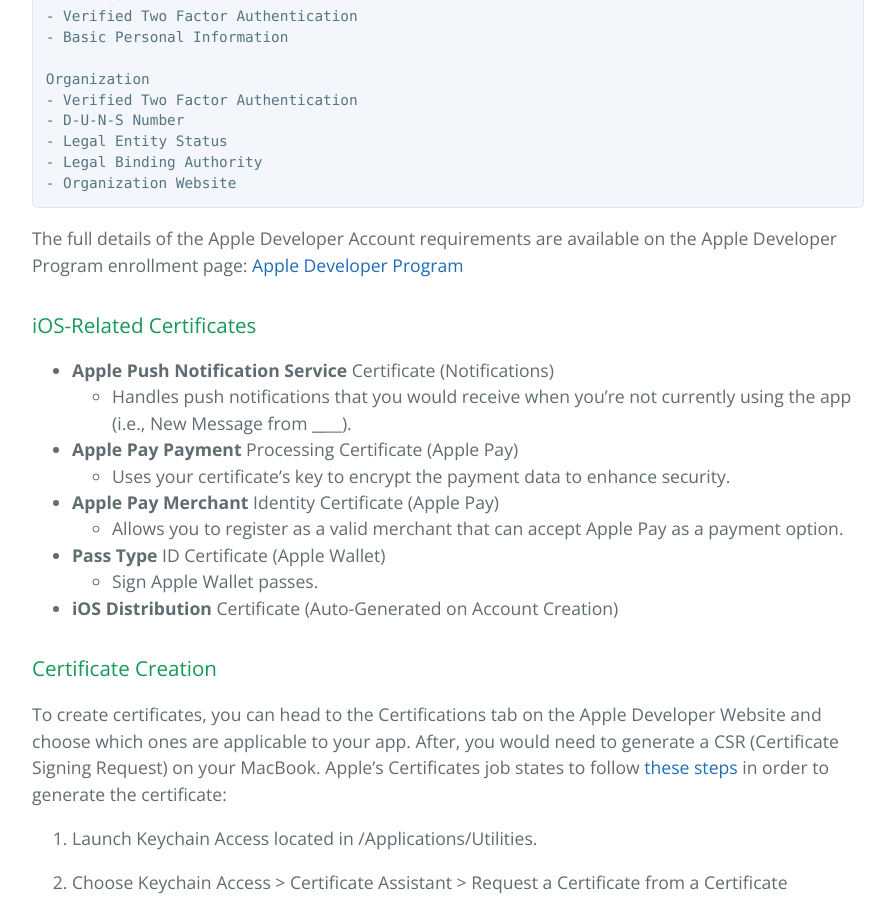
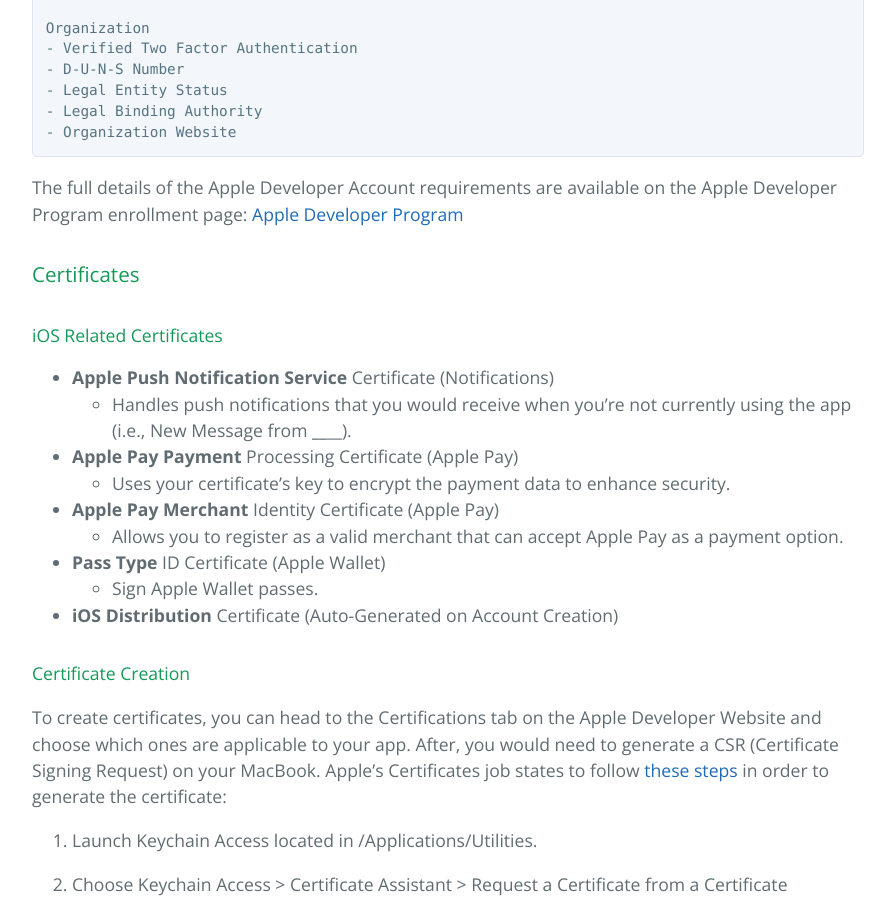
Before and after one commit to learning-software-engineering/learning-software-engineering.github.io, a Jekyll site: the page built from Topics/Development_Process/App_Store_Deployment.md, in a window 1280 px wide and 900 px high, scrolled down 1701 px. Shown: the whole window, without its empty margins (192-1087 px from the left). Built offline with Jekyll 4.4.1, drawn with Linux system fonts in a browser that asks for light colours; our own code applies the rules of GitHub Pages for plain Markdown files.

Commit message:
Rearranged table of contents structure

```diff
--- a/Topics/Development_Process/App_Store_Deployment.md
+++ b/Topics/Development_Process/App_Store_Deployment.md
@@ -3,11 +3,12 @@
 ## Table of Contents
 ### [Introduction](#introduction-1)
 ### [Requirements](#requirements-1)
-### [iOS Related Certificates](#ios-related-certificates-1)
-### [Certificate Creation](#certificate-creation-1)
+### [Certificates](#certificates-1)
+- [iOS Related Certificates](#ios-related-certificates)
+- [Certificate Creation](#certificate-creation)
 ### [Beta Testing](#beta-testing-1)
-### [TestFlight](#testflight-1)
-### [Ad hoc](#ad-hoc-1)
+- [TestFlight](#testflight)
+- [Ad hoc](#ad-hoc)
 ### [Distribution Process](#distribution-process-1)
 ### [App Store Submission](#app-store-submission-1)
 ### [Additional Information](#additional-information-1)
@@ -43,8 +44,9 @@
 The full details of the Apple Developer Account requirements are available on the Apple Developer Program enrollment page: [Apple Developer Program](https://developer.apple.com/programs/enroll/)
 
 
-### iOS-Related Certificates
+### Certificates
 
+#### iOS Related Certificates
 - **Apple Push Notification Service** Certificate (Notifications)
     - Handles push notifications that you would receive when you're not currently using the app (i.e., New Message from ________).
 - **Apple Pay Payment** Processing Certificate (Apple Pay)
@@ -55,7 +57,7 @@
     - Sign Apple Wallet passes.
 - **iOS Distribution** Certificate (Auto-Generated on Account Creation)
 
-### Certificate Creation
+#### Certificate Creation
 To create certificates, you can head to the Certifications tab on the Apple Developer Website and choose which ones are applicable to your app. After, you would need to generate a CSR (Certificate Signing Request) on your MacBook.
 Apple's Certificates job states to follow [these steps](https://developer.apple.com/help/account/create-certificates/create-a-certificate-signing-request/) in order to generate the certificate:
 1. Launch Keychain Access located in /Applications/Utilities.
```
